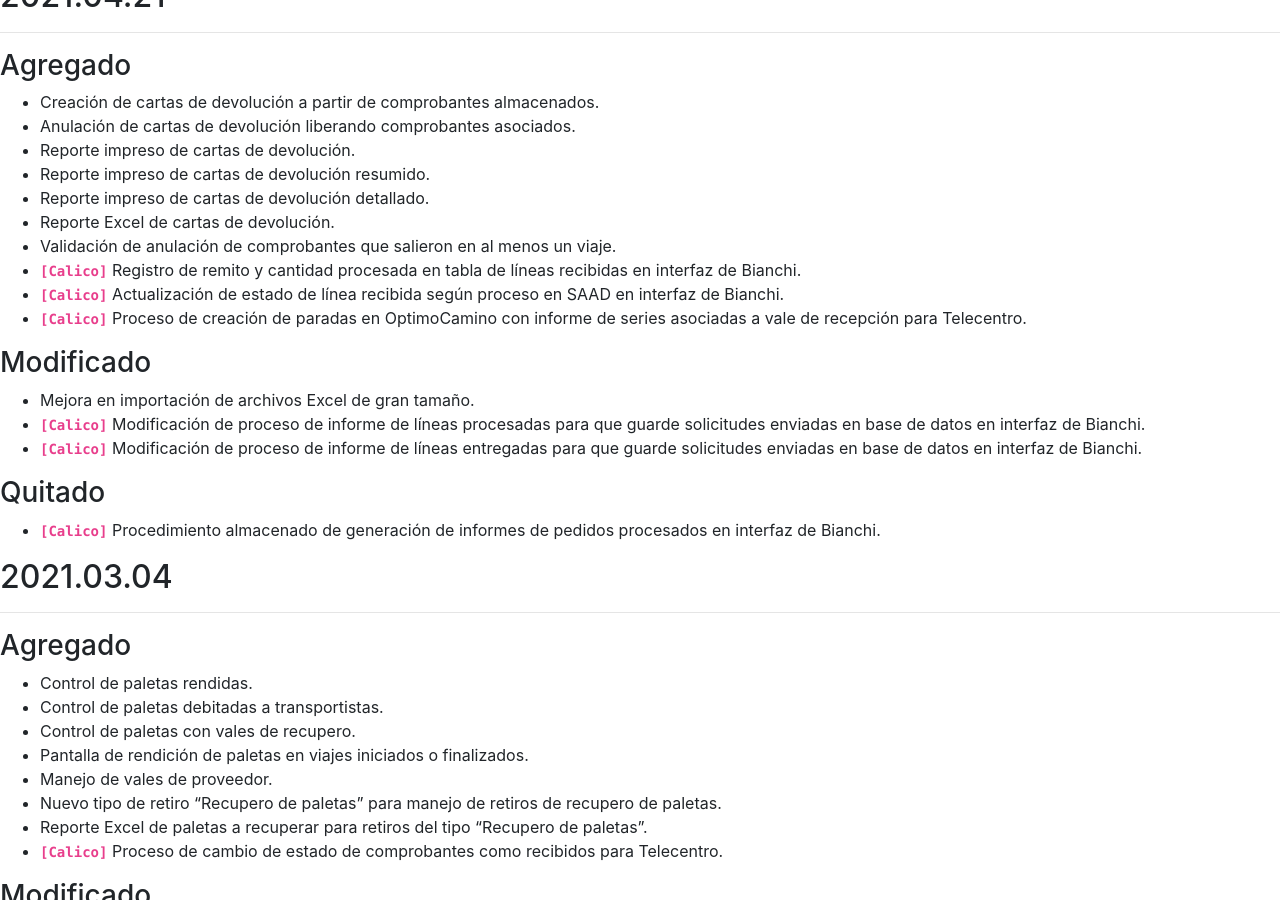
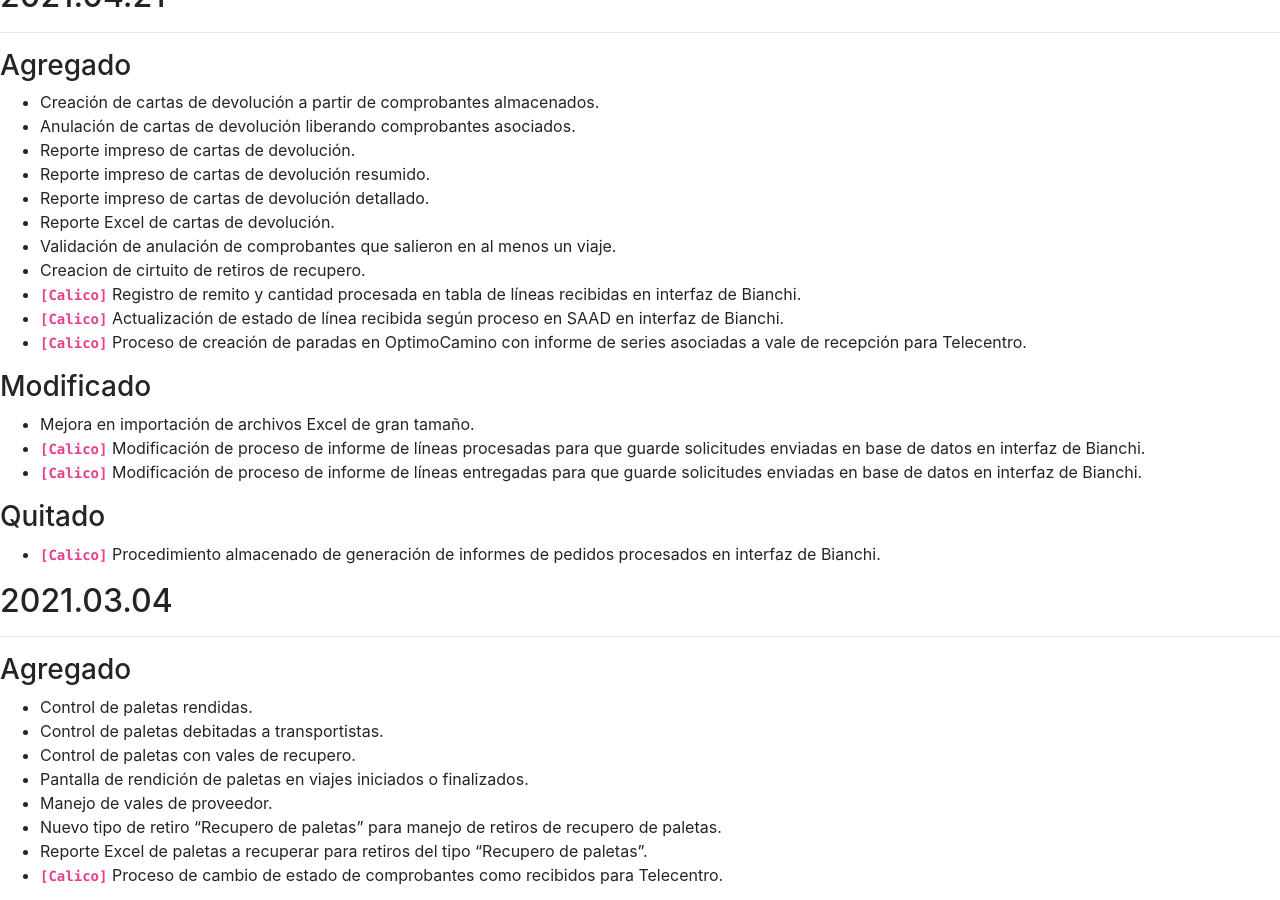
Before and after one commit to brainsys-arsaad/versionado, a Jekyll site: the page built from registro-cambios.markdown, in a window 1280 px wide and 900 px high, scrolled down 391 px. Built offline with Jekyll 4.4.1, drawn with Linux system fonts in a browser that asks for light colours.

Commit message:
Update registro-cambios.markdown

```diff
--- a/registro-cambios.markdown
+++ b/registro-cambios.markdown
@@ -50,6 +50,7 @@ El formato esta basado en [Keep a Changelog](https://keepachangelog.com/es-ES/1.
 - Reporte impreso de cartas de devolución detallado.
 - Reporte Excel de cartas de devolución.
 - Validación de anulación de comprobantes que salieron en al menos un viaje.
+- Creacion de cirtuito de retiros de recupero.
 - **`[Calico]`** Registro de remito y cantidad procesada en tabla de líneas recibidas en interfaz de Bianchi.
 - **`[Calico]`** Actualización de estado de línea recibida según proceso en SAAD en interfaz de Bianchi.
 - **`[Calico]`** Proceso de creación de paradas en OptimoCamino con informe de series asociadas a vale de recepción para Telecentro.
```
